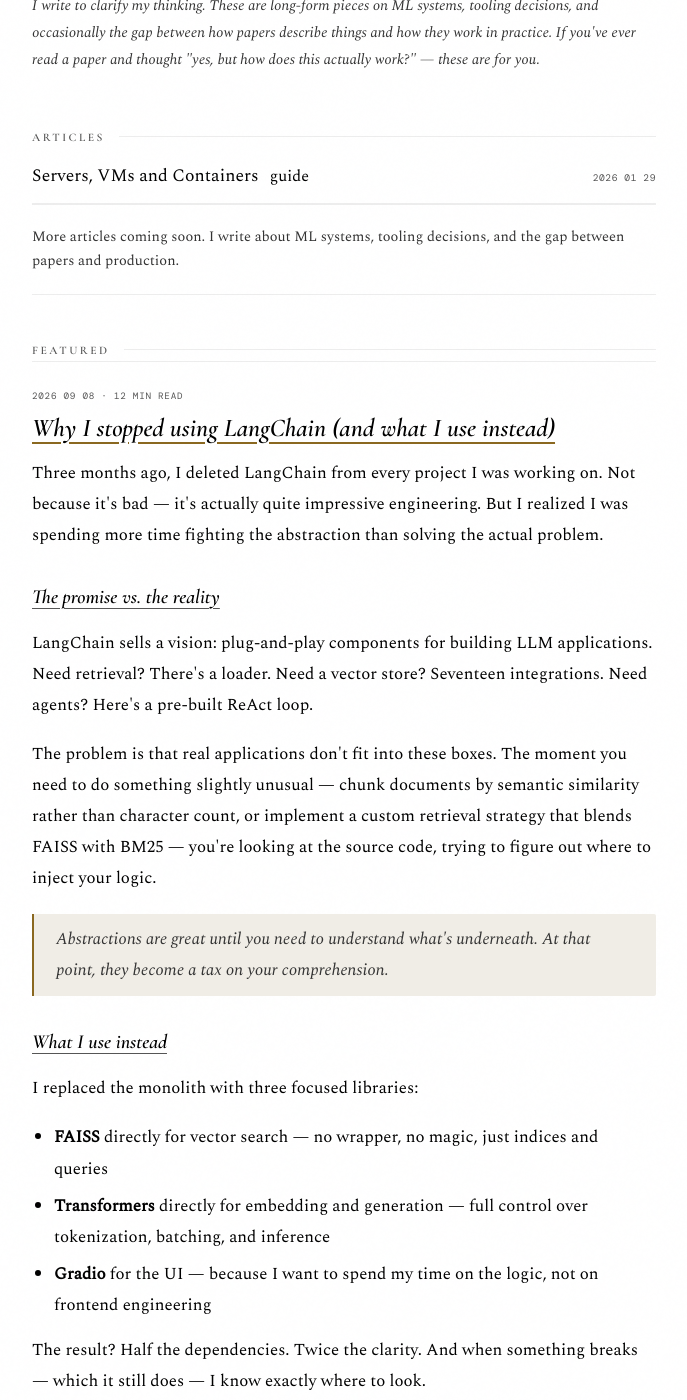
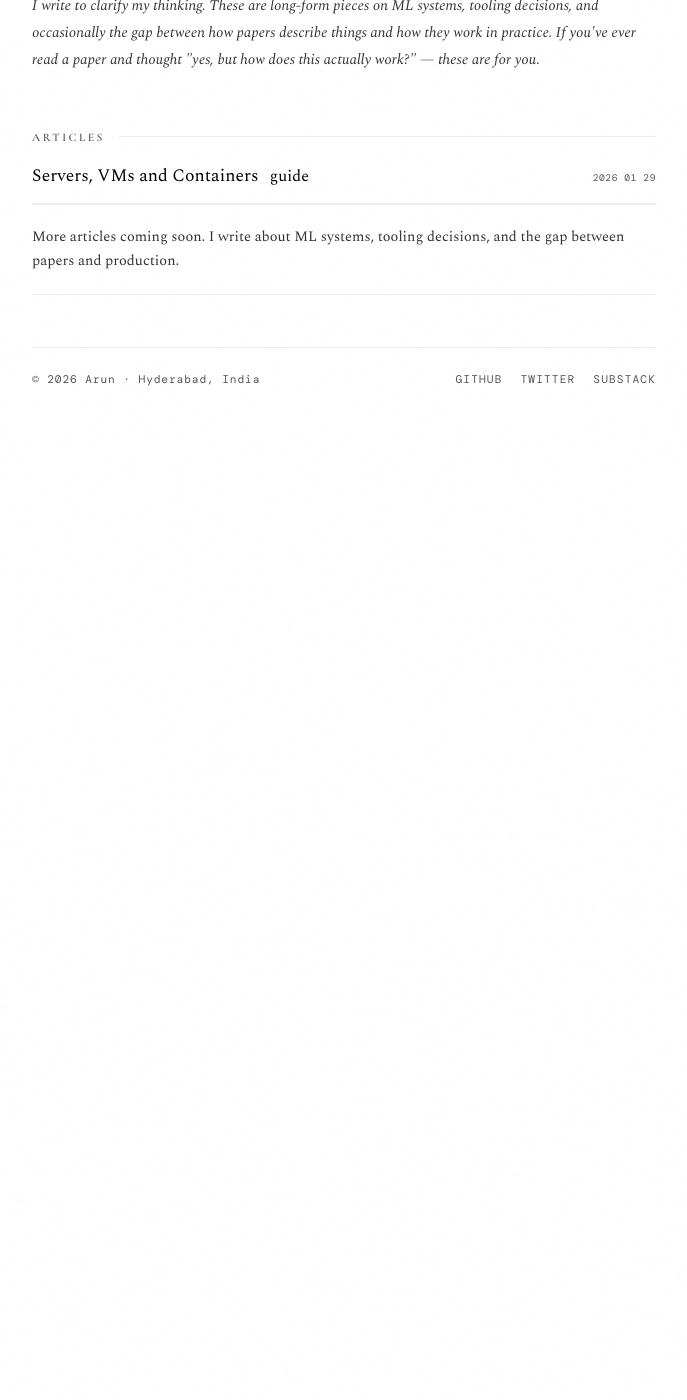
Before and after one commit to Arun2565/Arun2565.github.io, a Jekyll site: the page writing.html, which Jekyll copies as it is, in a window 1280 px wide and 1400 px high, scrolled down 357 px. Shown: the whole window, without its empty margins (296-983 px from the left). Built offline with Jekyll 4.4.1, drawn with Linux system fonts in a browser that asks for light colours; some web fonts are replaced; after the commit the page ends 900 px from its top, so only the background shows below that; some of the changed text lies outside the part shown.

Commit message:
Remove featured post from writing, make daily entries clickable
- writing.html: Removed featured article section and fake content
- daily.html: Made daily entries clickable links to actual posts
- Removed email from footer

```diff
--- a/writing.html
+++ b/writing.html
@@ -282,63 +282,12 @@
   </div>
 </div>
 
-<!-- ARTICLE PREVIEW -->
-<div class="sec-head" style="padding-top: 48px;">
-  <div class="sec-title">Featured</div>
-  <div class="sec-line"></div>
-</div>
-
-<div style="padding: 28px 0; border-top: 1px solid var(--border);">
-  <div style="font-family: 'DM Mono', monospace; font-size: 0.58rem; color: var(--text3); letter-spacing: 0.08em; margin-bottom: 10px;">2026 09 08 · 12 MIN READ</div>
-  <div style="font-family: 'Cormorant Garamond', serif; font-size: 1.6rem; font-weight: 700; font-style: italic; color: var(--text); line-height: 1.25; margin-bottom: 14px; text-decoration: underline; text-underline-offset: 6px; text-decoration-thickness: 1.5px; text-decoration-color: var(--accent);">Why I stopped using LangChain (and what I use instead)</div>
-
-  <div style="font-family: 'Spectral', serif; font-size: 1.05rem; font-weight: 300; line-height: 1.85; color: var(--text);">
-    <p style="margin-bottom: 18px;">Three months ago, I deleted LangChain from every project I was working on. Not because it's bad — it's actually quite impressive engineering. But I realized I was spending more time fighting the abstraction than solving the actual problem.</p>
-
-    <h3 style="font-family: 'Cormorant Garamond', serif; font-size: 1.25rem; font-weight: 700; font-style: italic; color: var(--text); margin: 28px 0 12px; text-decoration: underline; text-underline-offset: 5px; text-decoration-thickness: 1px; text-decoration-color: var(--text3);">The promise vs. the reality</h3>
-
-    <p style="margin-bottom: 18px;">LangChain sells a vision: plug-and-play components for building LLM applications. Need retrieval? There's a loader. Need a vector store? Seventeen integrations. Need agents? Here's a pre-built ReAct loop.</p>
-
-    <p style="margin-bottom: 18px;">The problem is that real applications don't fit into these boxes. The moment you need to do something slightly unusual — chunk documents by semantic similarity rather than character count, or implement a custom retrieval strategy that blends FAISS with BM25 — you're looking at the source code, trying to figure out where to inject your logic.</p>
-
-    <blockquote style="border-left: 2px solid var(--accent); margin: 20px 0; padding: 10px 22px; color: var(--text2); font-style: italic; background: var(--bg2); border-radius: 0 2px 2px 0;">
-      Abstractions are great until you need to understand what's underneath. At that point, they become a tax on your comprehension.
-    </blockquote>
-
-    <h3 style="font-family: 'Cormorant Garamond', serif; font-size: 1.25rem; font-weight: 700; font-style: italic; color: var(--text); margin: 28px 0 12px; text-decoration: underline; text-underline-offset: 5px; text-decoration-thickness: 1px; text-decoration-color: var(--text3);">What I use instead</h3>
-
-    <p style="margin-bottom: 18px;">I replaced the monolith with three focused libraries:</p>
-
-    <ul style="margin: 14px 0 14px 22px;">
-      <li style="margin-bottom: 6px;"><strong>FAISS</strong> directly for vector search — no wrapper, no magic, just indices and queries</li>
-      <li style="margin-bottom: 6px;"><strong>Transformers</strong> directly for embedding and generation — full control over tokenization, batching, and inference</li>
-      <li style="margin-bottom: 6px;"><strong>Gradio</strong> for the UI — because I want to spend my time on the logic, not on frontend engineering</li>
-    </ul>
-
-    <p style="margin-bottom: 18px;">The result? Half the dependencies. Twice the clarity. And when something breaks — which it still does — I know exactly where to look.</p>
-
-    <h3 style="font-family: 'Cormorant Garamond', serif; font-size: 1.25rem; font-weight: 700; font-style: italic; color: var(--text); margin: 28px 0 12px; text-decoration: underline; text-underline-offset: 5px; text-decoration-thickness: 1px; text-decoration-color: var(--text3);">When LangChain makes sense</h3>
-
-    <p style="margin-bottom: 18px;">I'm not here to tell you LangChain is always wrong. If you're prototyping quickly, building a demo, or doing something that fits neatly into its patterns — it's fantastic. The issue is when production complexity meets framework assumptions. That's where the cracks show.</p>
-
-    <p style="margin-bottom: 18px;">The best tool for an LLM application is the one you understand completely. For me, that turned out to be the raw libraries.</p>
-  </div>
-</div>
-
-<a href="#" class="post-item" style="border-top: 1px solid var(--border);">
-  <div class="post-left">
-    <span class="post-title">Continue reading: Building a local RAG pipeline →</span>
-  </div>
-  <span class="post-date">2026 07 23</span>
-</a>
-
 <footer>
   <div class="foot-copy">© 2026 Arun · Hyderabad, India</div>
   <div class="foot-links">
     <a href="https://github.com/Arun2565" target="_blank">GitHub</a>
     <a href="https://x.com/ArunVarma479327" target="_blank">Twitter</a>
     <a href="https://arunvarma1.substack.com" target="_blank">Substack</a>
-    <a href="mailto:arunvarma25683@gmail.com">Email</a>
   </div>
 </footer>
 
```
Also changed, not shown: daily.html (+4 -5 lines).
